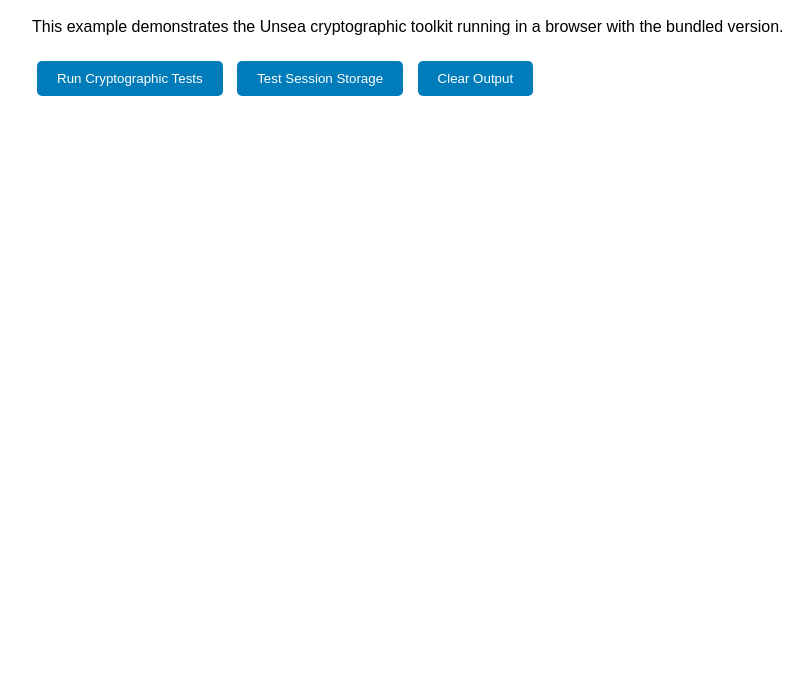
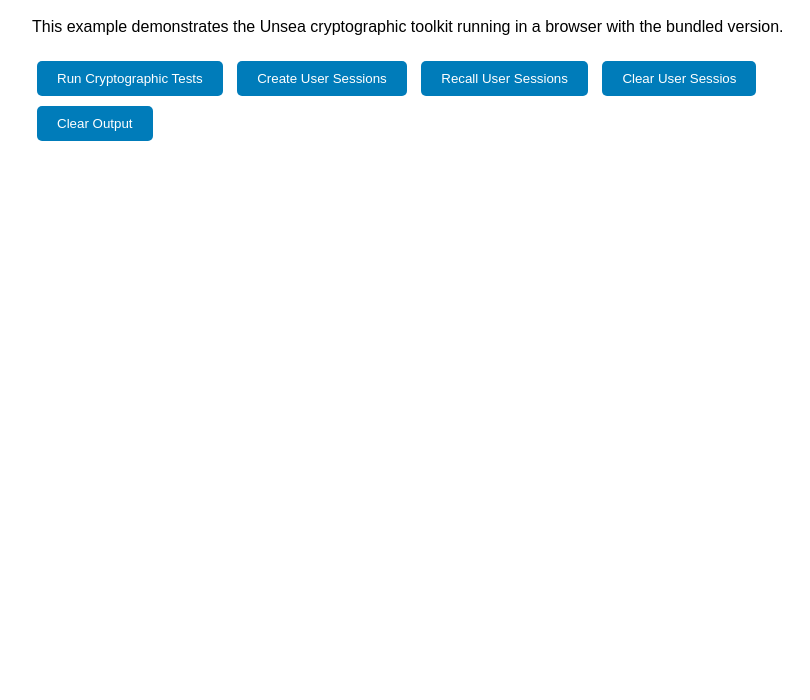
Before and after one commit to draeder/unsea, a website built with Vite: page example/browser.html in a window 1280 px wide. Shown: the part 100-800 px from the top of the page, without its empty margins (208-1018 px from the left). Built offline with nearby package versions, Linux system fonts and the light colour scheme.

Commit message:
feat: three step recall test success

```diff
--- a/example/browser.html
+++ b/example/browser.html
@@ -1,5 +1,6 @@
 <!DOCTYPE html>
 <html lang="en">
+
 <head>
     <meta charset="UTF-8">
     <meta name="viewport" content="width=device-width, initial-scale=1.0">
@@ -12,6 +13,7 @@
             padding: 20px;
             line-height: 1.6;
         }
+
         .result {
             background: #f4f4f4;
             padding: 10px;
@@ -19,12 +21,15 @@
             border-radius: 5px;
             word-break: break-all;
         }
+
         .success {
             color: green;
         }
+
         .error {
             color: red;
         }
+
         button {
             background: #007cba;
             color: white;
@@ -34,20 +39,24 @@
             cursor: pointer;
             margin: 5px;
         }
+
         button:hover {
             background: #005a87;
         }
     </style>
 </head>
+
 <body>
     <h1>🔐 Unsea Browser Example</h1>
     <p>This example demonstrates the Unsea cryptographic toolkit running in a browser with the bundled version.</p>
 
+    <button onclick="runExample()">Run Cryptographic Tests</button>
+    <button onclick="createUserSession()">Create User Sessions</button>
+    <button onclick="recallUserSession()">Recall User Sessions</button>
+    <button onclick="clearUserSession()">Clear User Sessios</button>
+    <button onclick="clearOutput()">Clear Output</button>
+
     <div id="output"></div>
-
-    <button onclick="runExample()">Run Cryptographic Tests</button>
-    <button onclick="testSessionStorage()">Test Session Storage</button>
-    <button onclick="clearOutput()">Clear Output</button>
 
     <script src="../dist/unsea.umd.js"></script>
     <script>
@@ -126,7 +135,7 @@
             }
         }
 
-        async function testSessionStorage() {
+        async function createUserSession() {
             clearOutput();
             log('🚀 Testing Session Storage Functions (like Gun\'s user.recall())...');
 
@@ -142,23 +151,6 @@
                 const saveResult = Unsea.save(testUser, 'testUser');
                 log(`Save result: ${saveResult ? '✅ Success' : '❌ Failed'}`);
 
-                // Test recall function
-                log('3️⃣ Recalling keypair from session storage...');
-                const recalledUser = Unsea.recall('testUser');
-                if (recalledUser) {
-                    log(`✅ Recall successful!`);
-                    log(`Public key matches: ${recalledUser.pub === testUser.pub ? '✅ Yes' : '❌ No'}`);
-                    log(`Private key matches: ${recalledUser.priv === testUser.priv ? '✅ Yes' : '❌ No'}`);
-
-                    // Test functionality with recalled keypair
-                    log('4️⃣ Testing recalled keypair functionality...');
-                    const testMessage = 'Testing recalled keypair signing';
-                    const signature = await Unsea.signMessage(testMessage, recalledUser.priv);
-                    const isValid = await Unsea.verifyMessage(testMessage, signature, recalledUser.pub);
-                    log(`Signature with recalled keypair: ${isValid ? '✅ Valid' : '❌ Invalid'}`);
-                } else {
-                    log('❌ Recall failed');
-                }
 
                 // Test saving multiple users
                 log('5️⃣ Testing multiple user sessions...');
@@ -169,10 +161,53 @@
                 Unsea.save(bob, 'bob');
                 log('Saved Alice and Bob keypairs');
 
+
+            } catch (error) {
+                log(`❌ Error: ${error.message}`, true);
+                console.error(error);
+            }
+        }
+
+        async function recallUserSession() {
+            clearOutput();
+            log('🚀 Testing Session Storage Functions (like Gun\'s user.recall())...');
+
+            try {
+
+                // Test recall function
+                log('3️⃣ Recalling keypair from session storage...');
+                const recalledUser = Unsea.recall('testUser');
+                if (recalledUser) {
+                    log(`✅ Recall successful!`);
+                    log(`Public key: ${recalledUser.pub}`);
+                    log(`Private key: ${recalledUser.priv}`);
+
+                    // Test functionality with recalled keypair
+                    log('4️⃣ Testing recalled keypair functionality...');
+                    const testMessage = 'Testing recalled keypair signing';
+                    const signature = await Unsea.signMessage(testMessage, recalledUser.priv);
+                    const isValid = await Unsea.verifyMessage(testMessage, signature, recalledUser.pub);
+                    log(`Signature with recalled keypair: ${isValid ? '✅ Valid' : '❌ Invalid'}`);
+                } else {
+                    log('❌ Recall failed');
+                    return
+                }
+
                 const recalledAlice = Unsea.recall('alice');
                 const recalledBob = Unsea.recall('bob');
                 log(`Alice recalled: ${recalledAlice ? '✅ Success' : '❌ Failed'}`);
                 log(`Bob recalled: ${recalledBob ? '✅ Success' : '❌ Failed'}`);
+            } catch (error) {
+                log(`❌ Error: ${error.message}`, true);
+                console.error(error);
+            }
+        }
+
+        async function clearUserSession() {
+            clearOutput();
+            log('🚀 Testing Session Storage Functions (like Gun\'s user.recall())...');
+
+            try {
 
                 // Test clear function
                 log('6️⃣ Testing clear function...');
@@ -197,6 +232,9 @@
                 console.error(error);
             }
         }
+
+
     </script>
 </body>
+
 </html>
```
